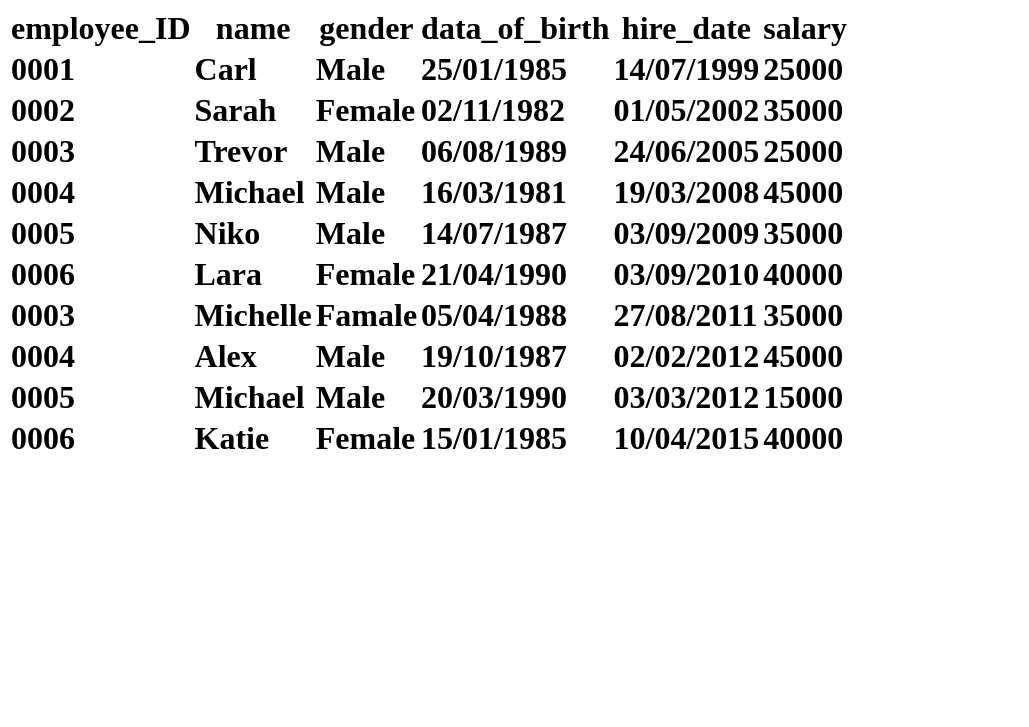
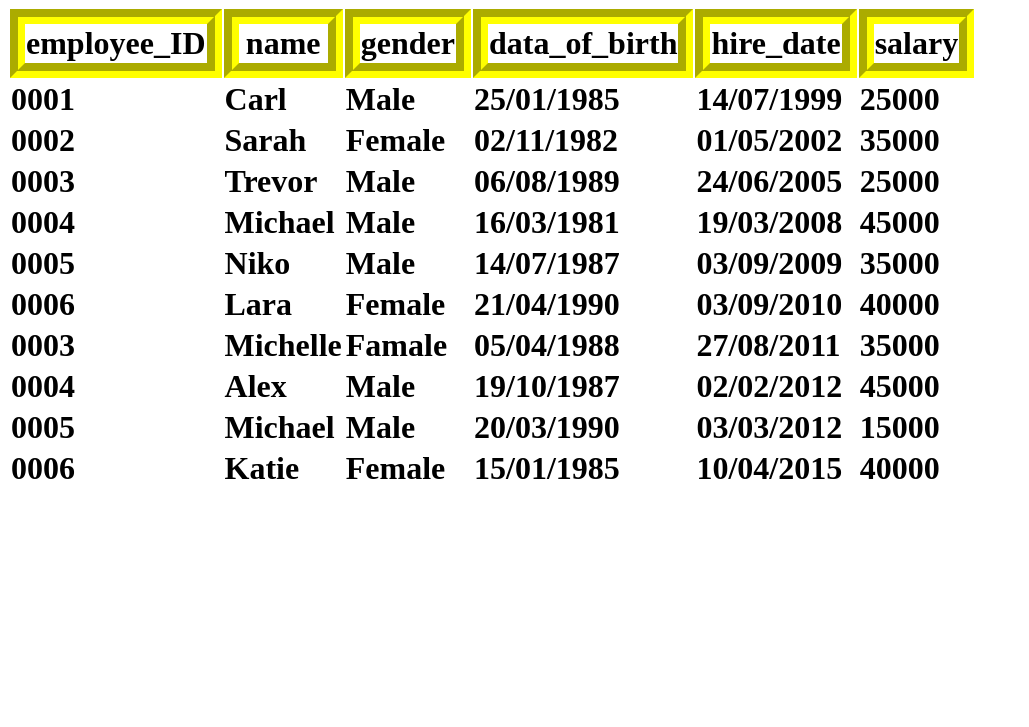
Before and after one commit to MaxGyverrr/webdev_ca1, a plain HTML site: page index.html in a window 1280 px wide. Shown: the part 73-800 px from the top of the page, without its empty margins (0-1029 px from the left). Drawn offline with Linux system fonts and the light colour scheme.

Commit message:
CSS for the table created

```diff
--- a/main.css
+++ b/main.css
@@ -1,4 +1,4 @@
-.tabela {
+.td, th {
     border-style:solid;
     border-color:yellow;
     border-width:15px;
```
